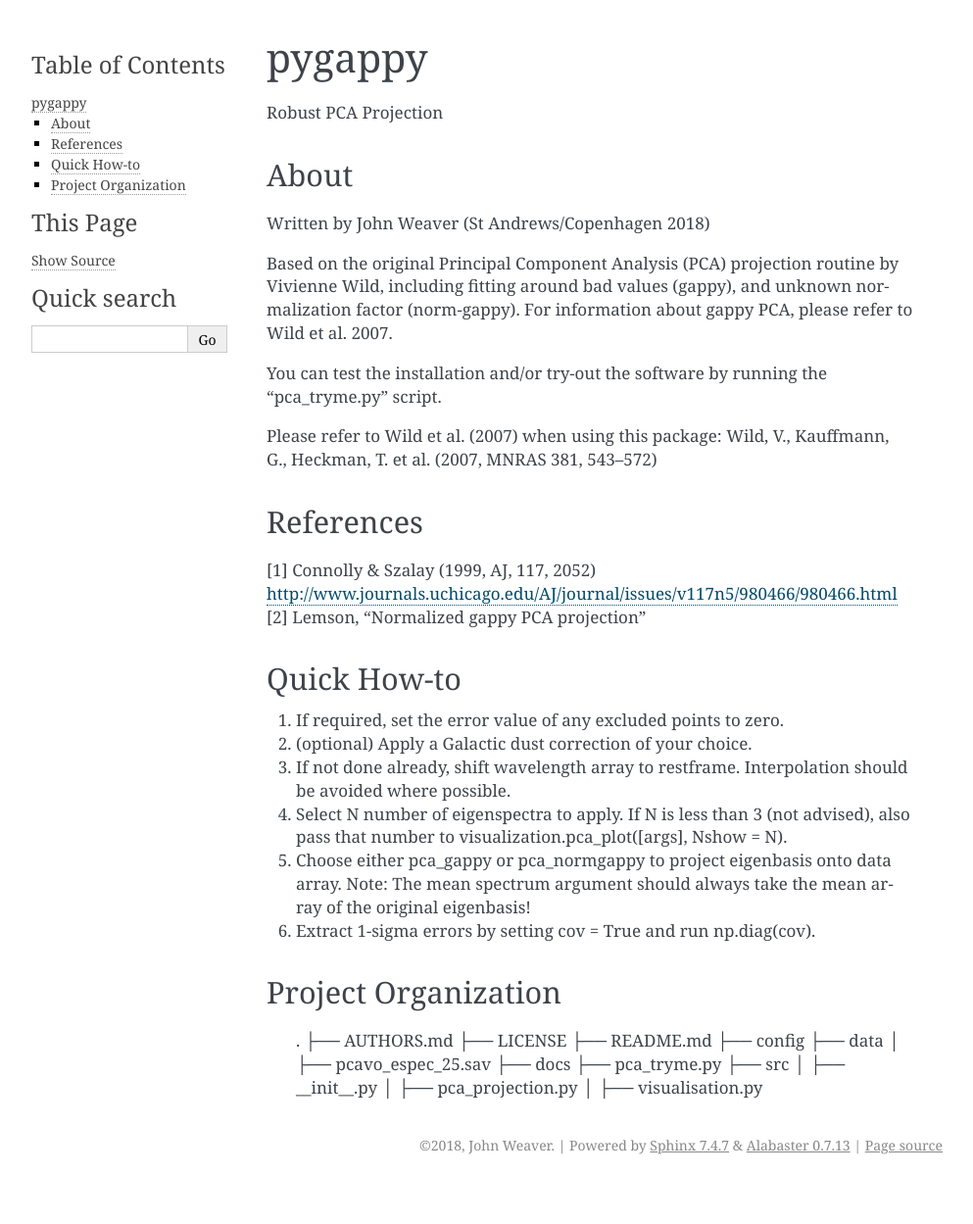
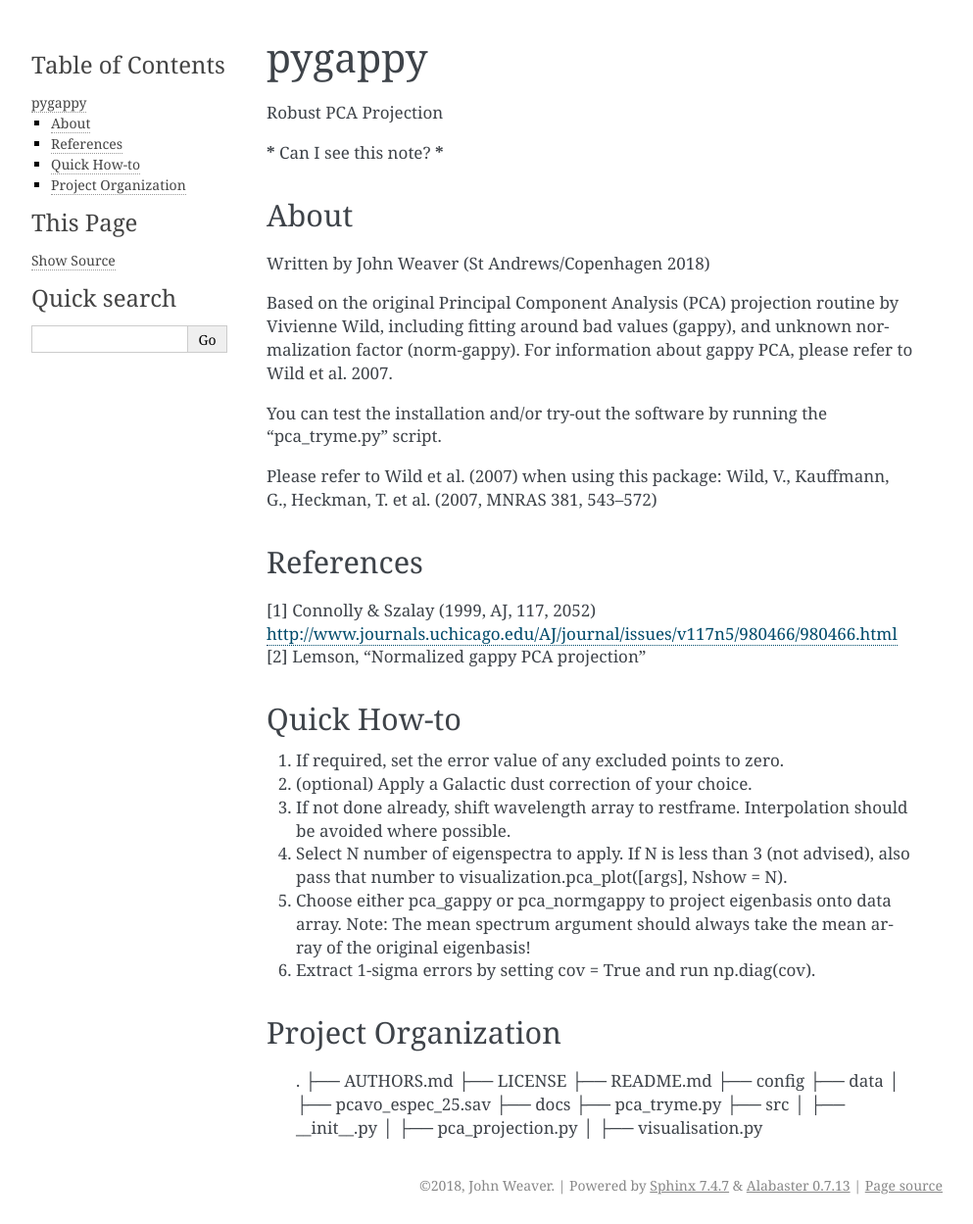
Before and after one commit to astroweaver/pygappy, a Sphinx documentation site: the page built from docs/introduction.rst, in a window 1280 px wide. Shown: the whole page at 98% size, without its empty margins (148-1141 px from the left). Built offline with Sphinx 7.4.7, drawn with Linux system fonts in a browser that asks for light colours; before the commit the page ends 1208 px from its top, so only the background shows below that.

Commit message:
Testing git push

```diff
--- a/docs/introduction.rst
+++ b/docs/introduction.rst
@@ -2,6 +2,8 @@
 ==============================
 
 Robust PCA Projection
+
+***** Can I see this note? *****
 
 About
 -----
```
